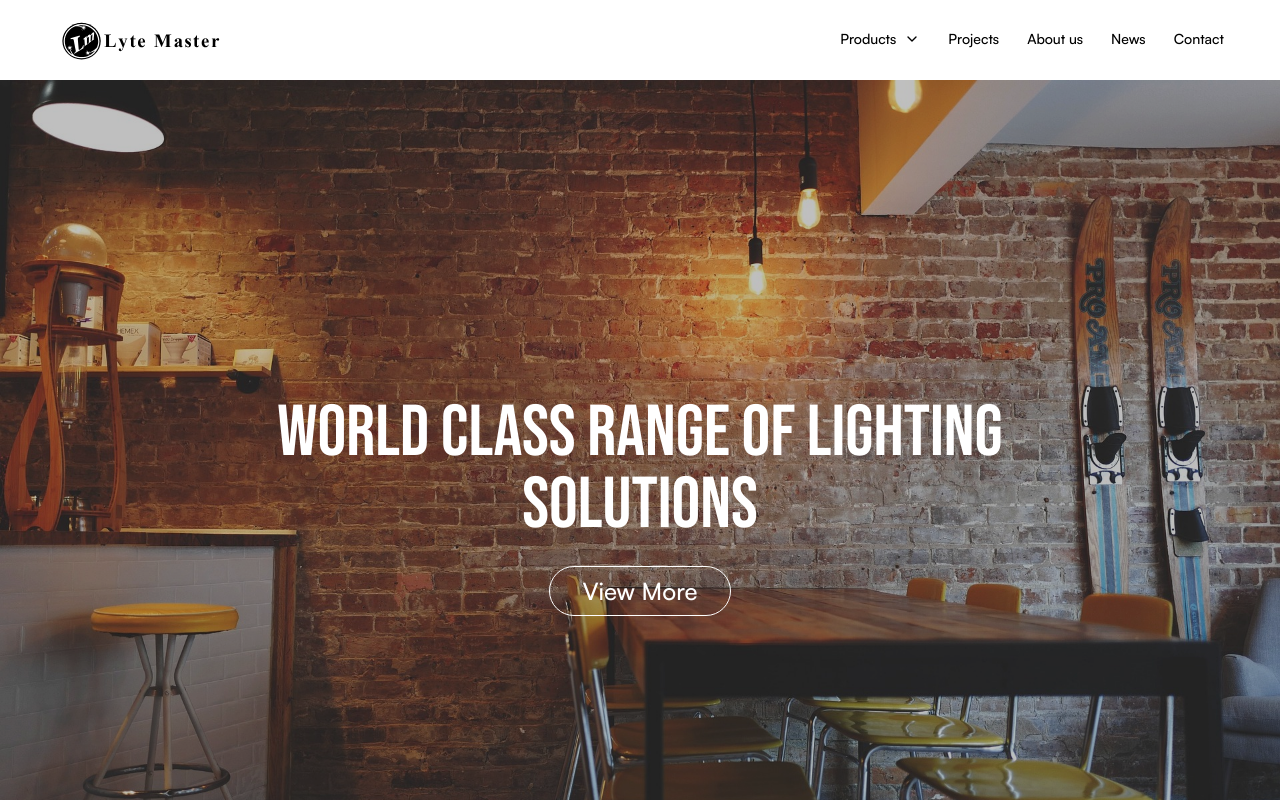
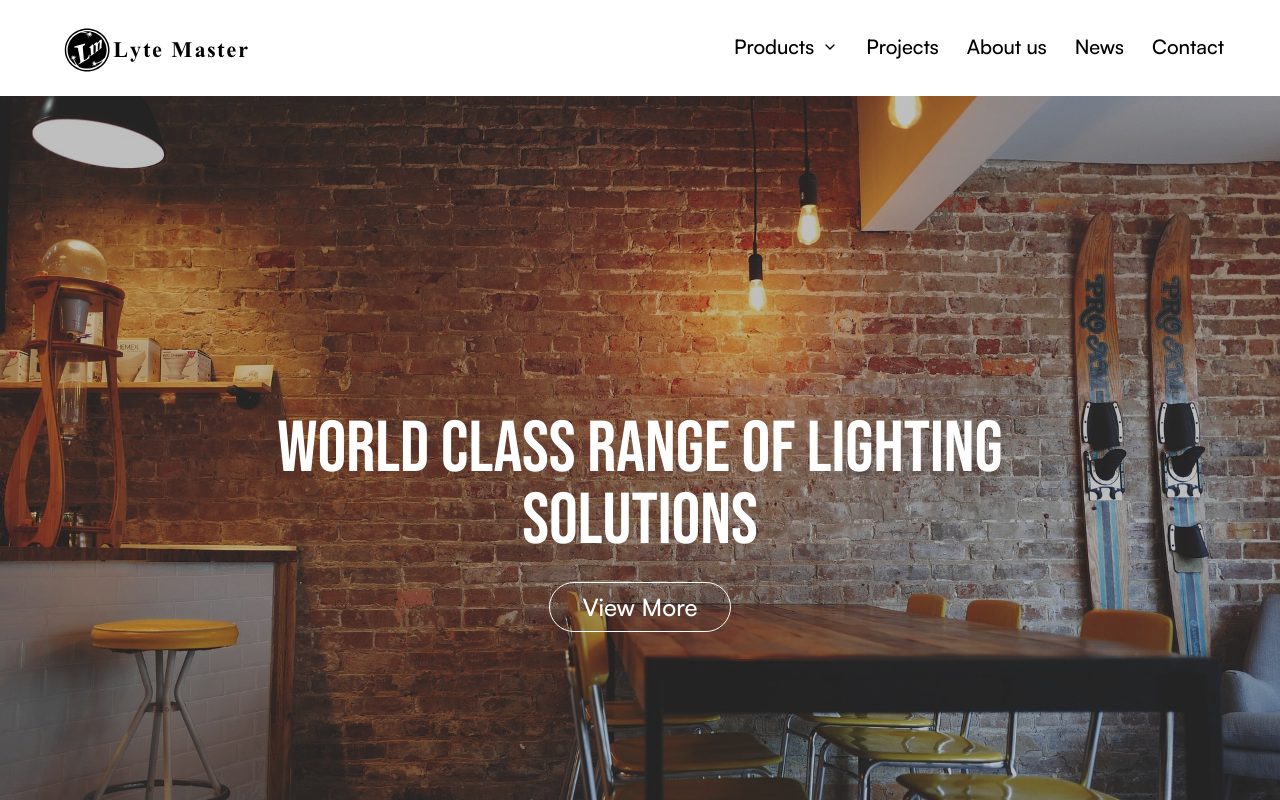
Before and after one commit to goutham-shankar/lytemaster, a Next.js app: page / in a window 1280 px wide. Shown: the top 800 px of the page. Built offline with nearby package versions, Linux system fonts and the light colour scheme.

Commit message:
update: improved text legibility

```diff
--- a/src/components/common/branding.jsx
+++ b/src/components/common/branding.jsx
@@ -3,7 +3,7 @@ import Logo from "@/components/common/logo";
 
 export default function Branding() {
   return (
-    <Link href={"/"} className="w-36 sm:w-48">
+    <Link href={"/"} className="w-36 sm:w-48 xl:w-56 2xl:w-72">
       <Logo />
     </Link>
   );
--- a/src/components/common/nav.jsx
+++ b/src/components/common/nav.jsx
@@ -39,7 +39,7 @@ const navItems = [
 
 const variants = {
   navbar:
-    "w-full h-20 pl-4 pr-8 flex justify-between items-center bg-white sm:px-12 text-black",
+    "w-full h-20 pl-4 pr-8 flex justify-between items-center bg-white text-black sm:px-12 xl:h-24 2xl:h-28",
   navrail: "flex flex-col justify-center items-center gap-3 text-sm",
 };
 
@@ -68,7 +68,7 @@ const NavItem = ({ item }) => {
   const [isOpen, setIsOpen] = useState(false);
   return (
     <li
-      className="relative mx-2 group"
+      className="relative mx-2 group lg:text-base xl:text-xl 2xl:text-3xl"
       onMouseOver={() => setIsOpen(true)}
       onMouseOut={() => setIsOpen(false)}
     >
```
